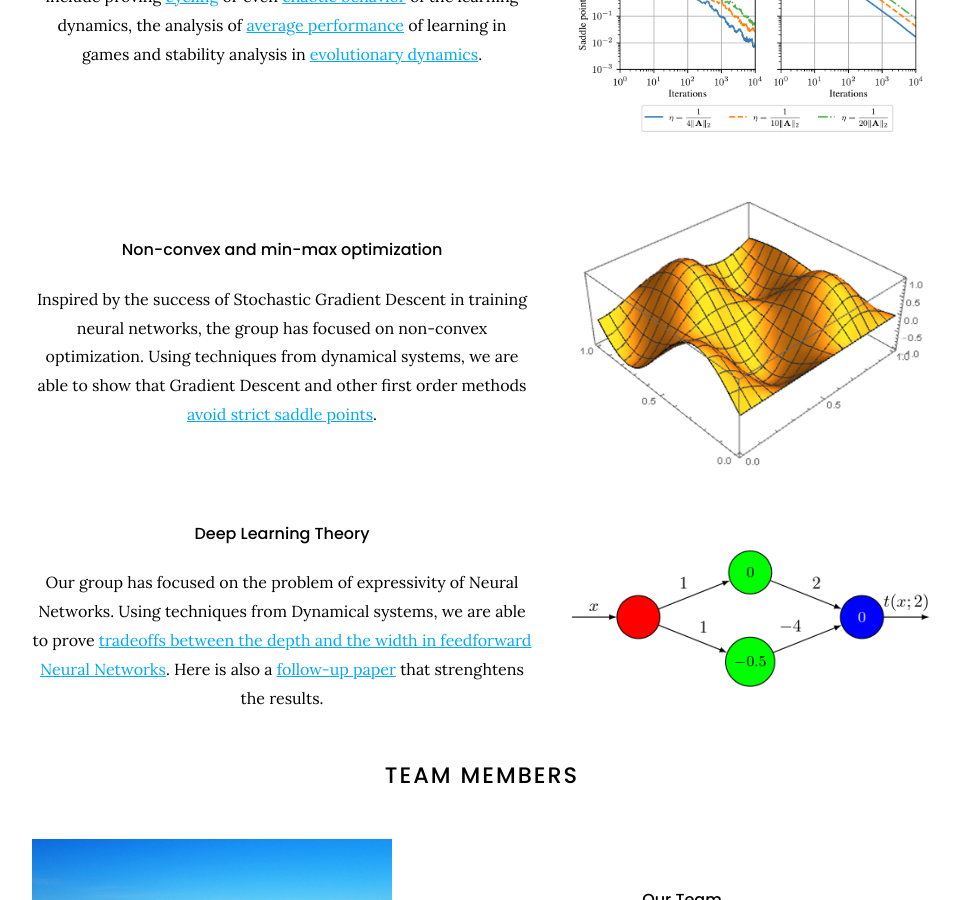
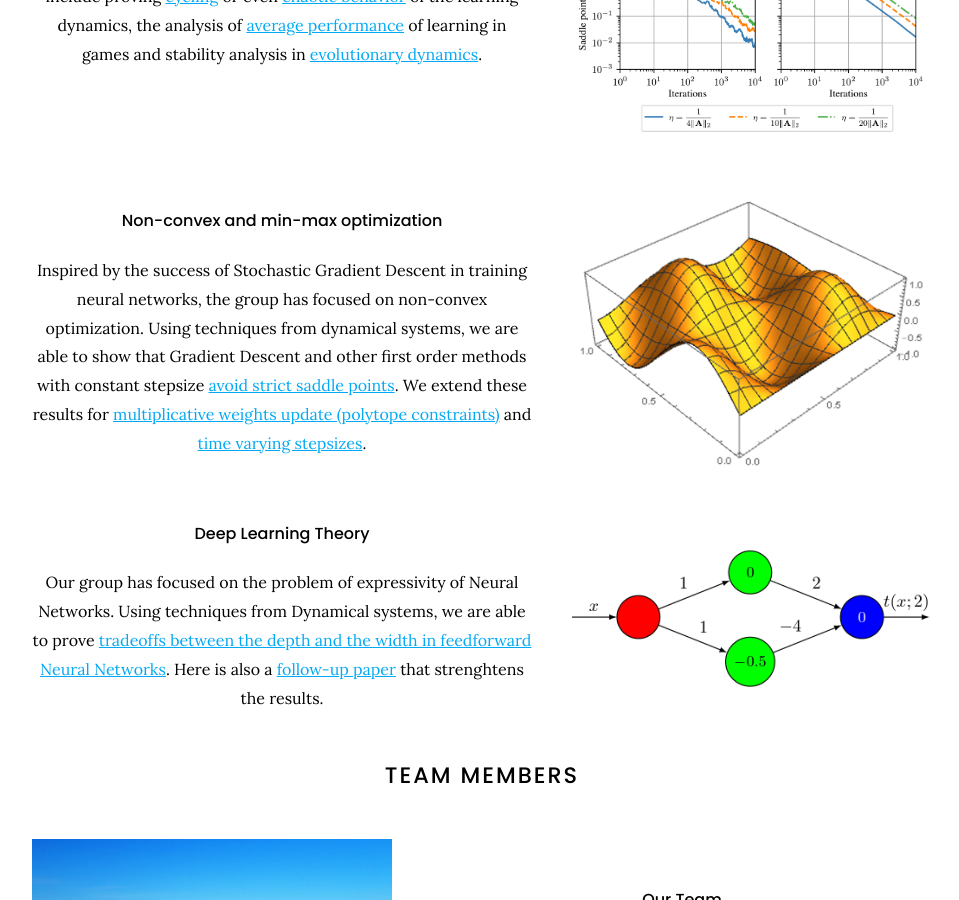
Before and after one commit to goallabuci/goallabuci.github.io, a Jekyll site: the page built from index.md, in a window 1280 px wide and 900 px high, scrolled down 1082 px. Shown: the whole window, without its empty margins (158-1117 px from the left). Built offline with Jekyll 4.4.1, drawn with Linux system fonts in a browser that asks for light colours.

Commit message:
Update index.md

```diff
--- a/index.md
+++ b/index.md
@@ -31,7 +31,7 @@ The PI and the group is actively working on learning in games. Papers include re
 %}
 
 {% capture text %}
-Inspired by the success of Stochastic Gradient Descent in training neural networks, the group has focused on non-convex optimization. Using techniques from dynamical systems, we are able to show that Gradient Descent and other first order methods [avoid strict saddle points](https://arxiv.org/abs/1710.07406).
+Inspired by the success of Stochastic Gradient Descent in training neural networks, the group has focused on non-convex optimization. Using techniques from dynamical systems, we are able to show that Gradient Descent and other first order methods with constant stepsize [avoid strict saddle points](https://arxiv.org/abs/1710.07406). We extend these results for [multiplicative weights update (polytope constraints)](https://arxiv.org/abs/1810.05355) and [time varying stepsizes](https://arxiv.org/abs/1906.07772).
 {:.center}
 {% endcapture %}
 {%
```
